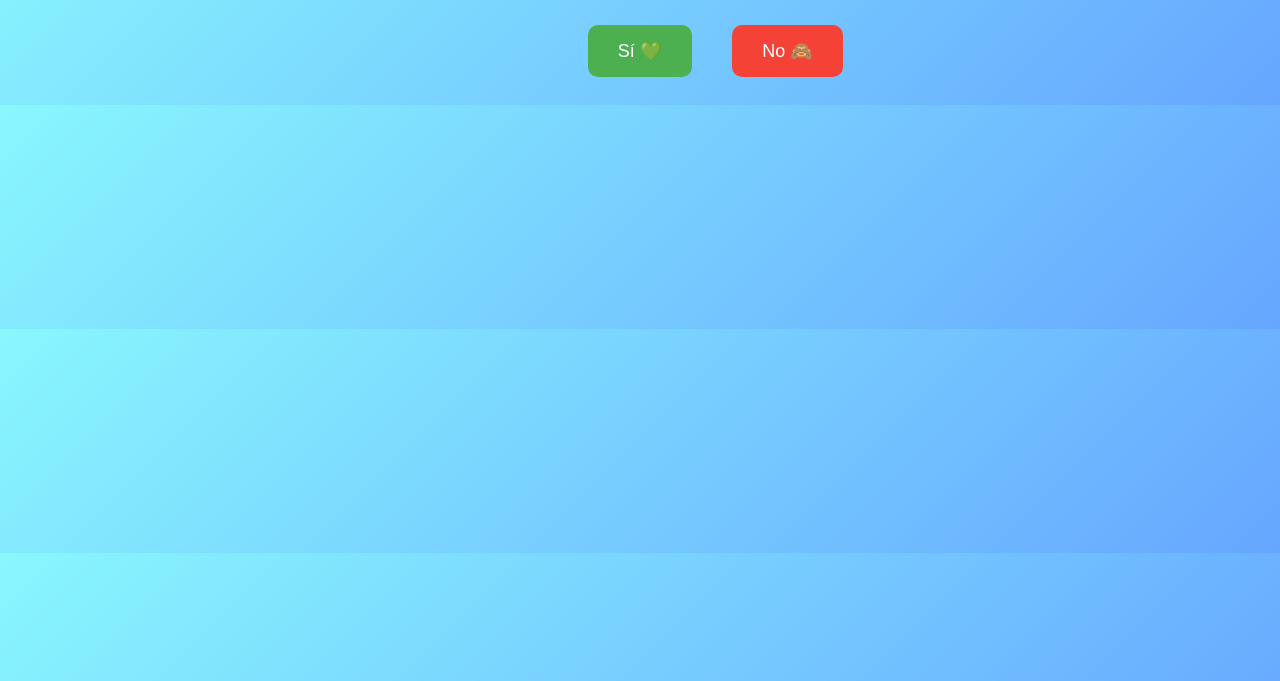
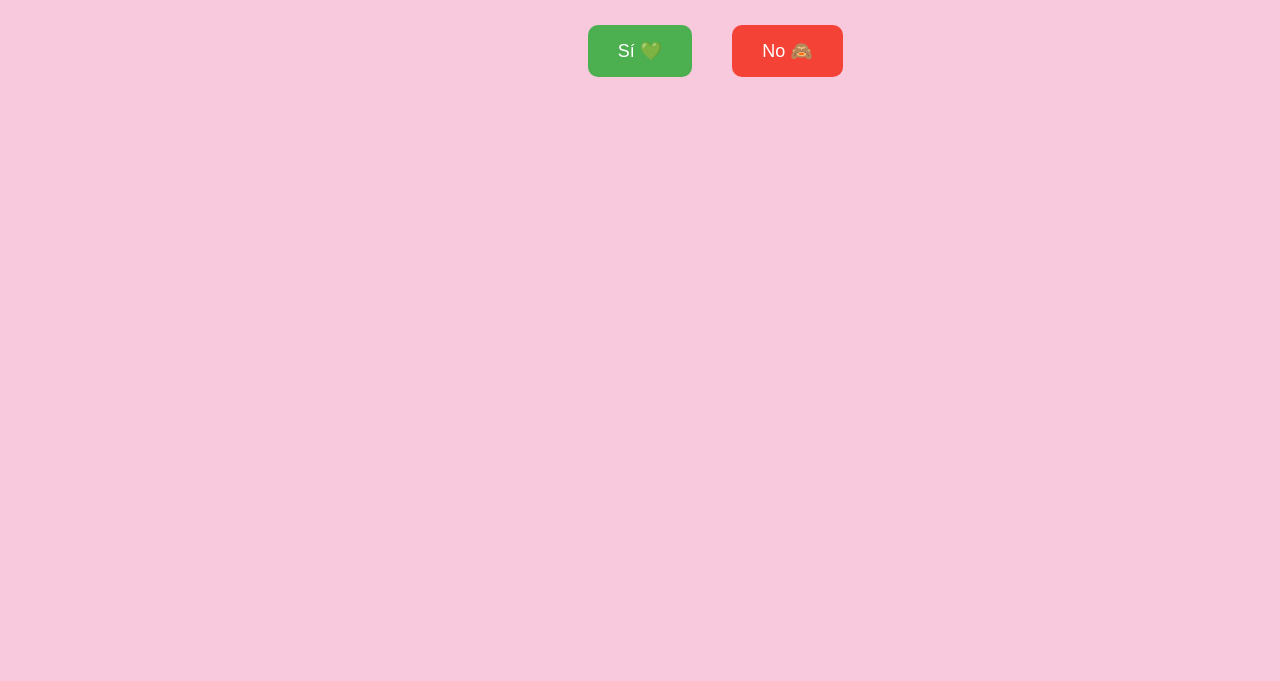
Before and after one commit to recinosvictor2004-ship-it/pagina-para-cita-, a plain HTML site: page index.html in a window 1280 px wide. Shown: the part 119-800 px from the top of the page. Drawn offline with Linux system fonts and the light colour scheme.

Commit message:
Actualizar diseño de la invitación

```diff
--- a/index.html
+++ b/index.html
@@ -5,12 +5,13 @@
   <title>Invitación Especial</title>
   <style>
     body {
-      font-family: 'Segoe UI', sans-serif;
-      text-align: center;
-      margin-top: 60px;
-      background: linear-gradient(135deg, #89f7fe, #66a6ff);
-      color: #fff;
-    }
+  font-family: 'Segoe UI', sans-serif;
+  text-align: center;
+  margin-top: 60px;
+  background-color: #f8c8dc; /* rosa pastel liso */
+  animation: fadeIn 1.5s ease;
+  color: #333; /* texto en gris oscuro para mejor contraste */
+}
     h1 { animation: bounceIn 1s ease; }
     button {
       padding: 15px 30px;
```
